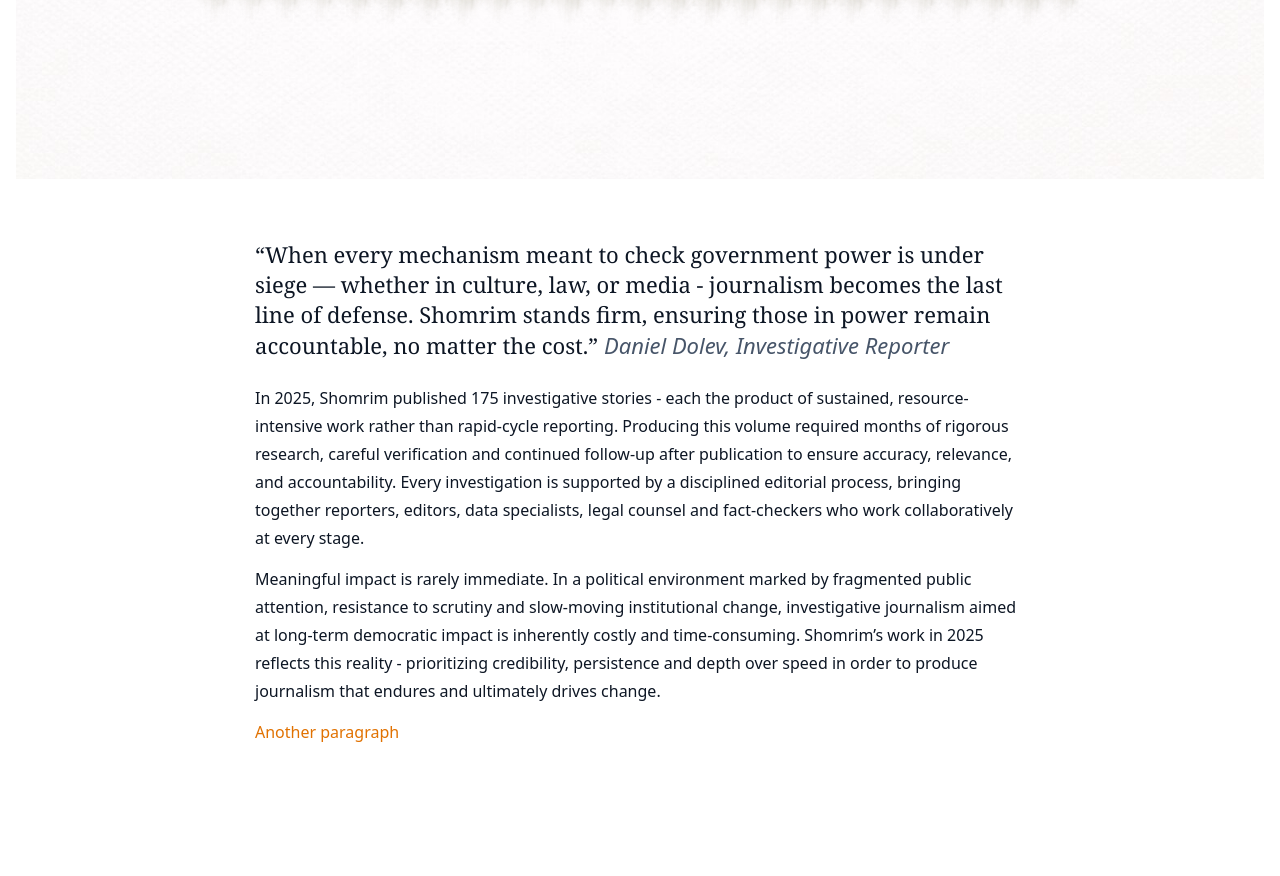
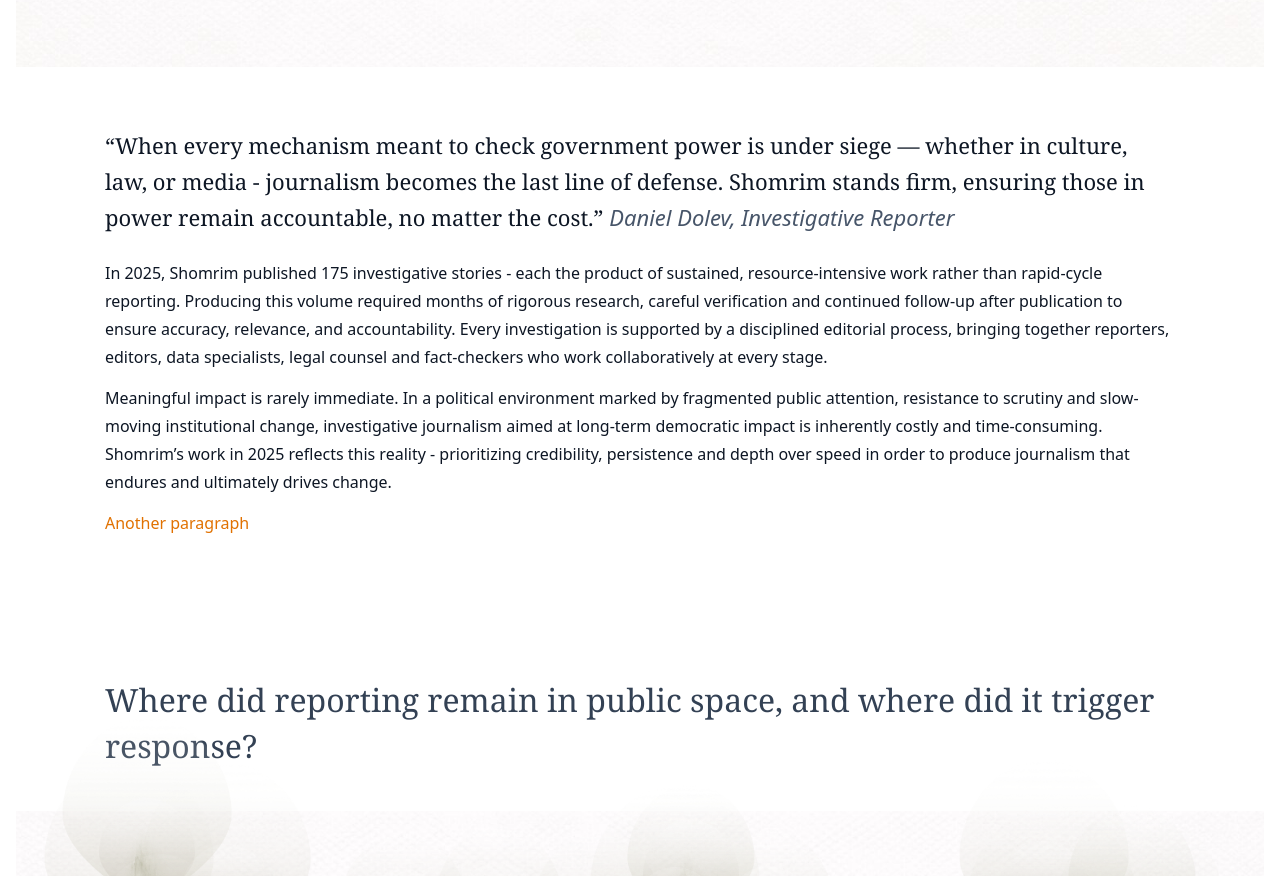
Before and after one commit to Shomrim-news/Report2025, a SvelteKit app: page / in a window 1280 px wide. Shown: the part 1880-2756 px from the top of the page. Built offline with nearby package versions, Linux system fonts and the light colour scheme; a web font is replaced by a local one.

Commit message:
Layout improvements

```diff
--- a/src/app.css
+++ b/src/app.css
@@ -104,7 +104,7 @@
   }
 
   .inner-container {
-    max-width: 900px;
+    max-width: 1200px;
     margin: 0 auto;
     padding: 0;
   }
@@ -122,7 +122,7 @@
     }
 
     h3 {
-      margin: 26px 0;
+      margin: 36px 0 26px;
       font-size: var(--text-lg);
       line-height: var(--leading-lg);
     }
@@ -135,7 +135,7 @@
 
     .quote {
       font-size: var(--text-lg);
-      line-height: var(--leading-lg);
+      line-height: 36px;
     }
   }
 
```
